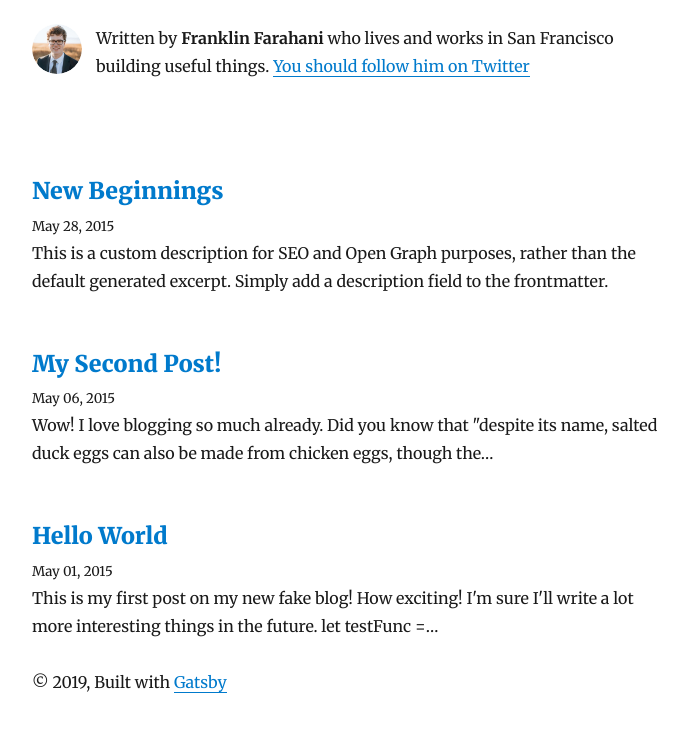
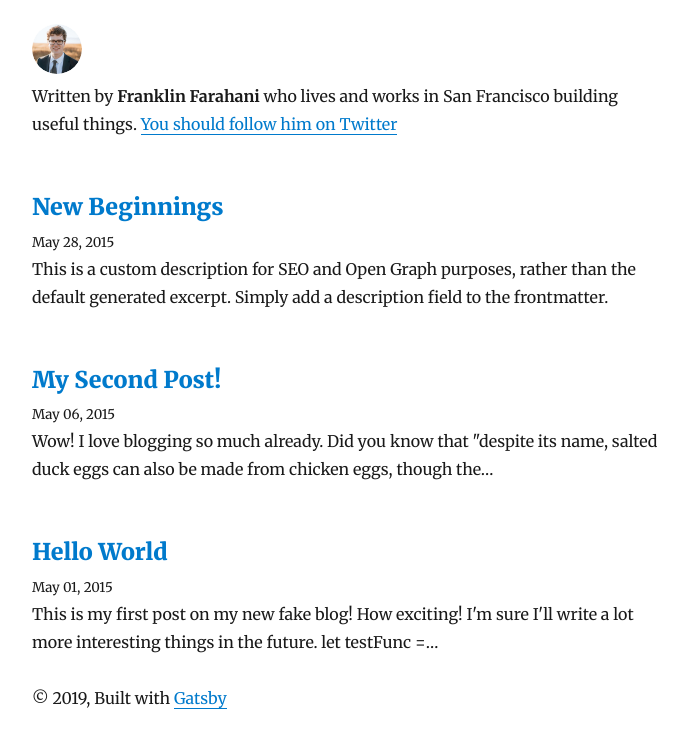
Before and after one commit to franklinfarahani/franklin.codes, a Gatsby site: page /blog in a window 1280 px wide. Shown: the part 71-818 px from the top of the page, without its empty margins (293-981 px from the left). Built offline with nearby package versions, Linux system fonts and the light colour scheme; Gatsby itself is replaced by a stand-in of ours; some packages are replaced by stand-ins of ours.

Commit message:
change bio from js to tsx

```diff
--- a/src/components/bio.js
+++ b/src/components/bio.tsx
@@ -9,8 +9,6 @@ import React from "react"
 import { StaticQuery, graphql } from "gatsby"
 import Image from "gatsby-image"
 
-import { rhythm } from "../utils/typography"
-
 function Bio() {
   return (
     <StaticQuery
@@ -18,17 +16,12 @@ function Bio() {
       render={data => {
         const { author, social } = data.site.siteMetadata
         return (
-          <div
-            style={{
-              display: `flex`,
-              marginBottom: rhythm(2.5),
-            }}
-          >
+          <div>
             <Image
               fixed={data.avatar.childImageSharp.fixed}
               alt={author}
               style={{
-                marginRight: rhythm(1 / 2),
+                marginRight: 50,
                 marginBottom: 0,
                 minWidth: 50,
                 borderRadius: `100%`,
```
